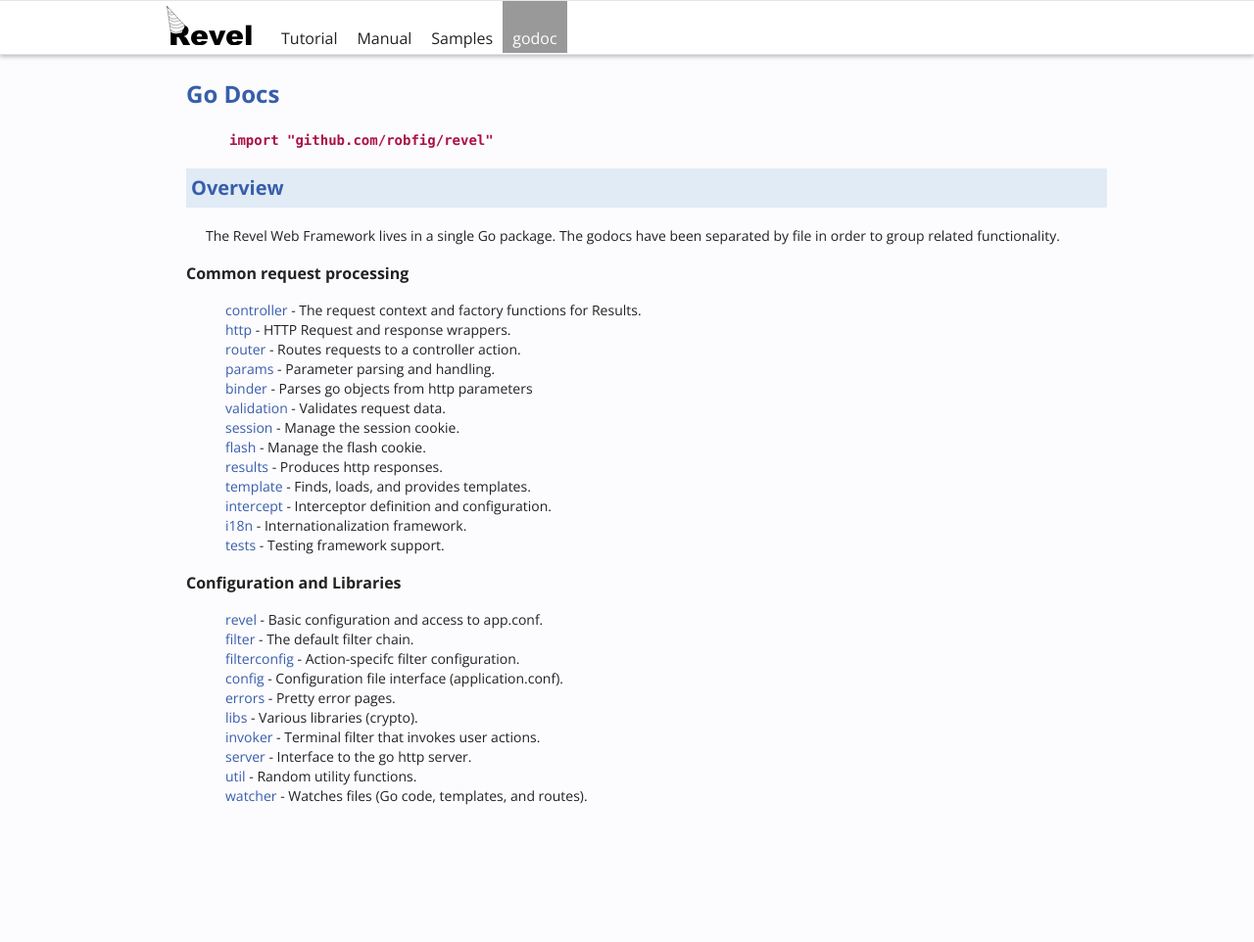
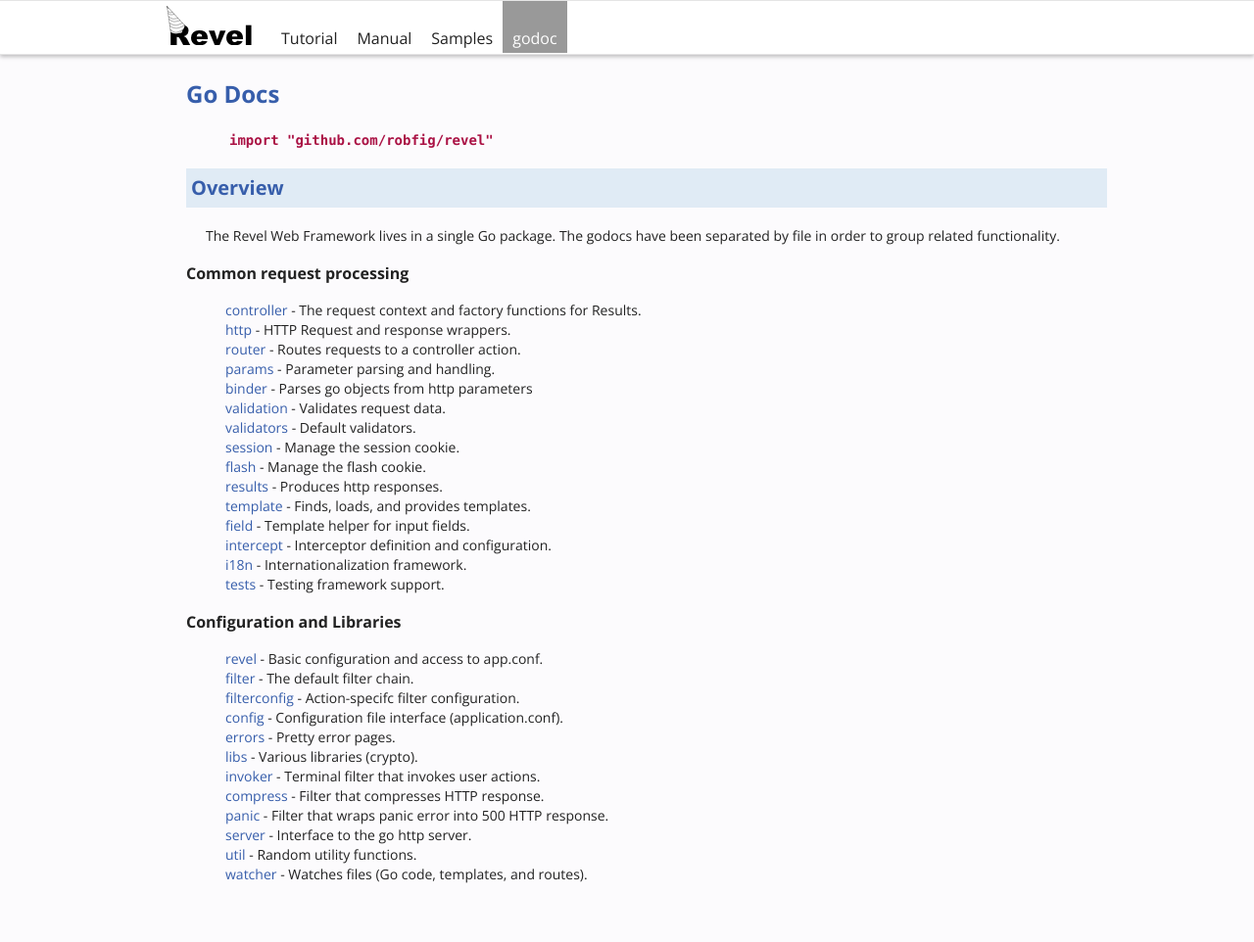
Before and after one commit to revel/revel, a Jekyll site: the page built from docs/godoc/index.html, in a window 1280 px wide. Shown: the whole page at 98% size. Built offline with Jekyll 4.4.1, drawn with Linux system fonts in a browser that asks for light colours; before the commit the page ends 900 px from its top, so only the background shows below that.

Commit message:
Adds godoc index back with updated file list

```diff
--- a/docs/godoc/index.html
+++ b/docs/godoc/index.html
@@ -19,10 +19,12 @@ layout: godoc
   <dd><a href="params.html">params</a> - Parameter parsing and handling.</dd>
   <dd><a href="binder.html">binder</a> - Parses go objects from http parameters</dd>
   <dd><a href="validation.html">validation</a> - Validates request data.</dd>
+  <dd><a href="validators.html">validators</a> - Default validators.</dd>
   <dd><a href="session.html">session</a> - Manage the session cookie.</dd>
   <dd><a href="flash.html">flash</a> - Manage the flash cookie.</dd>
   <dd><a href="results.html">results</a> - Produces http responses.</dd>
   <dd><a href="template.html">template</a> - Finds, loads, and provides templates.</dd>
+  <dd><a href="field.html">field</a> - Template helper for input fields.</dd>
   <dd><a href="intercept.html">intercept</a> - Interceptor definition and configuration.</dd>
   <dd><a href="i18n.html">i18n</a> - Internationalization framework.</dd>
   <dd><a href="tests.html">tests</a> - Testing framework support.</dd>
@@ -37,6 +39,8 @@ layout: godoc
   <dd><a href="errors.html">errors</a> - Pretty error pages.</dd>
   <dd><a href="libs.html">libs</a> - Various libraries (crypto).</dd>
   <dd><a href="invoker.html">invoker</a> - Terminal filter that invokes user actions.</dd>
+  <dd><a href="compress.html">compress</a> - Filter that compresses HTTP response.</dd>
+  <dd><a href="panic.html">panic</a> - Filter that wraps panic error into 500 HTTP response.</dd>
   <dd><a href="server.html">server</a> - Interface to the go http server.</dd>
   <dd><a href="util.html">util</a> - Random utility functions.</dd>
   <dd><a href="watcher.html">watcher</a> - Watches files (Go code, templates, and routes).</dd>
```
